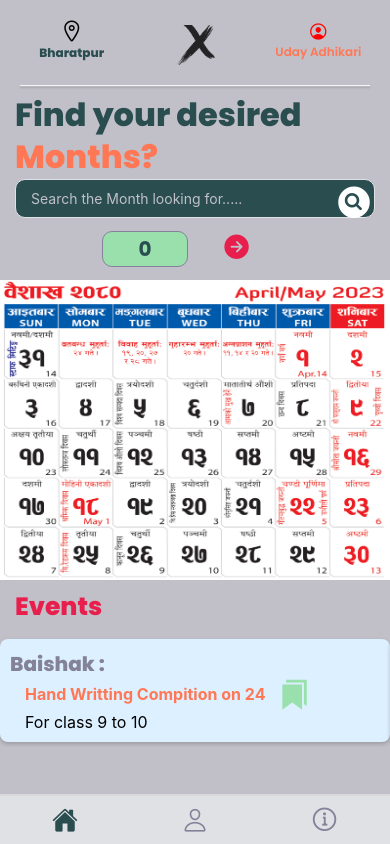
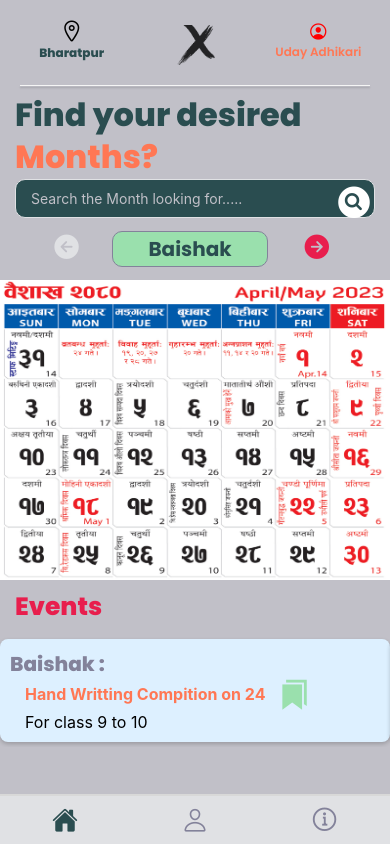
Before and after one commit to udayadhikari2/rrls_calendar, a React Native app: screen /Home in a window 390 px wide. Built offline with nearby package versions, Linux system fonts and the light colour scheme.

Commit message:
home page in final stage (QA)

```diff
--- a/components/home/findingMonths/FindingMonths.jsx
+++ b/components/home/findingMonths/FindingMonths.jsx
@@ -2,10 +2,15 @@ import { View, Text, TextInput, TouchableOpacity } from 'react-native'
 import styles from "./FindingMonths.style";
 import { COLORS, SIZES } from "../../../constants/index"
 import { Ionicons } from "@expo/vector-icons"
-import { useState } from 'react';
-const FindingMonths = ({ next, prev, monthIndex, setButtonVisible }) => {
+import { useState, useEffect } from 'react';
+const FindingMonths = ({ next, prev, monthIndex, setButtonVisiblePrev, setButtonVisibleNext, monthRef }) => {
 
-  // const [montName, setMontName] = useState({ montName })
+  const [monthName, setMonthName] = useState()
+
+  useEffect(() => {
+    setMonthName(monthRef.current.props.data[monthIndex].month)
+  }, [monthIndex]);
+
 
   const SearchData = () => {
     //searching function
@@ -16,22 +21,59 @@ const FindingMonths = ({ next, prev, monthIndex, setButtonVisible }) => {
       <Text style={styles.monthsHeading}>Find your desired</Text>
       <Text style={styles.MonthsTextStyle}>Months?</Text>
       <View style={styles.searchInputContainer}>
-        <TextInput style={styles.searchInput} placeholder='Search the Month looking for.....' onChange={SearchData} placeholderTextColor={COLORS.gray2} editable color={COLORS.white} size={SIZES.xsMedium} />
+        <TextInput
+          style={styles.searchInput}
+          placeholder='Search the Month looking for.....'
+          onChange={SearchData}
+          placeholderTextColor={COLORS.gray2}
+          editable
+          color={COLORS.white}
+          size={SIZES.xsMedium}
+        />
         <TouchableOpacity style={styles.searchButton} disabled>
-          <Ionicons name="search-circle" size={42} color={COLORS.white}></Ionicons>
+          <Ionicons
+            name="search-circle"
+            size={42}
+            color={COLORS.white} />
         </TouchableOpacity>
       </View>
       <View style={styles.nextPrevContainer}>
-        {setButtonVisible ? "" : <TouchableOpacity  style={styles.prevButton} onPress={prev}>
-          <Ionicons name="arrow-back-circle" size={30} color={COLORS.red} />
-        </TouchableOpacity >}
+        {setButtonVisiblePrev ?
+          <TouchableOpacity style={styles.prevButton} onPress={prev}>
+            <Ionicons
+              name="arrow-back-circle"
+              size={30}
+              color={COLORS.red}
+            />
+          </TouchableOpacity >
+          :
+          <TouchableOpacity style={styles.prevButton} onPress={prev} disabled>
+            <Ionicons
+              name="arrow-back-circle"
+              size={30}
+              color={COLORS.lightWhite}
+            />
+          </TouchableOpacity >}
 
         <View style={styles.monthTitle}>
-          <Text style={styles.monthText}>{monthIndex}</Text>
+          <Text style={styles.monthText}>{monthName}</Text>
         </View>
-        {setButtonVisible ? <TouchableOpacity style={styles.nextButton} onPress={next}>
-          <Ionicons name="arrow-forward-circle" size={30} color={COLORS.red} />
-        </TouchableOpacity> : ""}
+        {setButtonVisibleNext ?
+          <TouchableOpacity style={styles.nextButton} onPress={next}>
+            <Ionicons
+              name="arrow-forward-circle"
+              size={30}
+              color={COLORS.red}
+            />
+          </TouchableOpacity>
+          :
+          <TouchableOpacity style={styles.nextButton} onPress={next} disabled>
+            <Ionicons
+              name="arrow-forward-circle"
+              size={30}
+              color={COLORS.lightWhite}
+            />
+          </TouchableOpacity>}
 
       </View>
     </View>
--- a/screens/Home.jsx
+++ b/screens/Home.jsx
@@ -9,14 +9,17 @@ function Home(props) {
     const eventRef = useRef(null);
 
     const [data, setData] = useState(0);
-    const [buttonVisible, setButtonVisible] = useState(true)
+    const [buttonVisibleNext, setButtonVisibleNext] = useState(true);
+    const [buttonVisiblePrev, setButtonVisiblePrev] = useState(false)
 
     const prev = () => {
         if (data == 0) {
-            alert("Base Months")
-            setButtonVisible(false)
+            setButtonVisibleNext(true)
+            setButtonVisiblePrev(false)
+            alert("Permission Denied !!!")
         }
         else {
+            setButtonVisibleNext(true)
             const prevIndex = data - 1;
             setData(prevIndex);
             sliderRef.current?.scrollToIndex({ index: prevIndex, animated: true });
@@ -24,6 +27,7 @@ function Home(props) {
         }
     }
     const next = () => {
+        setButtonVisiblePrev(true)
         const nextIndex = data + 1;
         if (data == 0) {
             setData(nextIndex);
@@ -32,12 +36,15 @@ function Home(props) {
         }
         else if (nextIndex <= CalenderMonths.length - 1) {
             setData(nextIndex);
-            setButtonVisible(false)
             sliderRef.current?.scrollToIndex({ index: nextIndex, animated: true });
             eventRef.current?.scrollToIndex({ index: nextIndex, animated: true });
         }
+        else if (data == CalenderMonths.length - 1) {
+            setButtonVisibleNext(false)
+            alert("Permission Denied !!!")
+        }
         else {
-            alert("The Last Month is Chaitra");
+            alert("disabled");
         }
     }
 
@@ -51,8 +58,20 @@ function Home(props) {
                 <Profile />
             </View>
             <View style={styles.line} />
-            <FindingMonths next={next} prev={prev} {...props} monthIndex={data} setButtonVisible={buttonVisible} />
-            <ImageSlider imageRef={sliderRef} sliderRef={sliderRef} eventRef={eventRef} />
+            <FindingMonths
+                {...props}
+                next={next} prev={prev}
+                monthIndex={data}
+                setButtonVisiblePrev={buttonVisiblePrev}
+                setButtonVisibleNext={buttonVisibleNext}
+                monthRef={sliderRef}
+
+            />
+            <ImageSlider
+                imageRef={sliderRef}
+                sliderRef={sliderRef}
+                eventRef={eventRef}
+            />
         </SafeAreaView>
     )
 }
```
